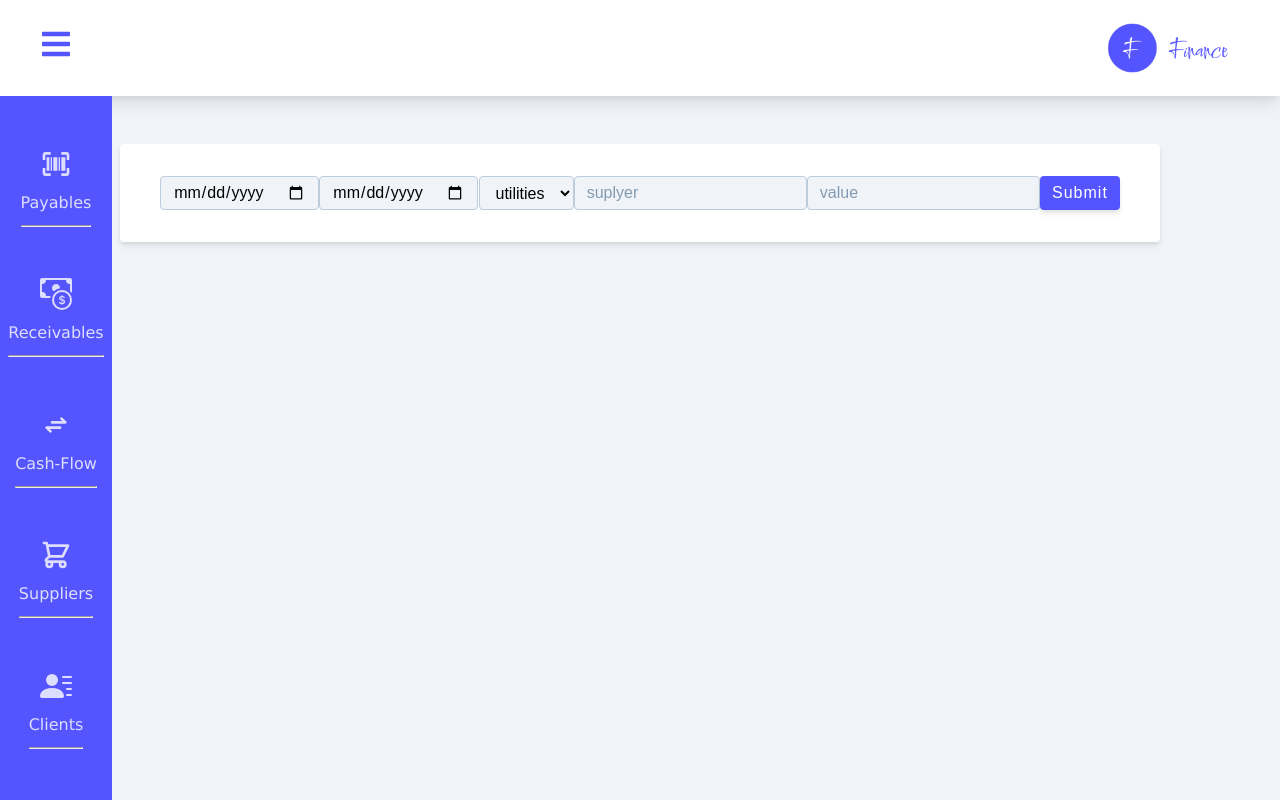
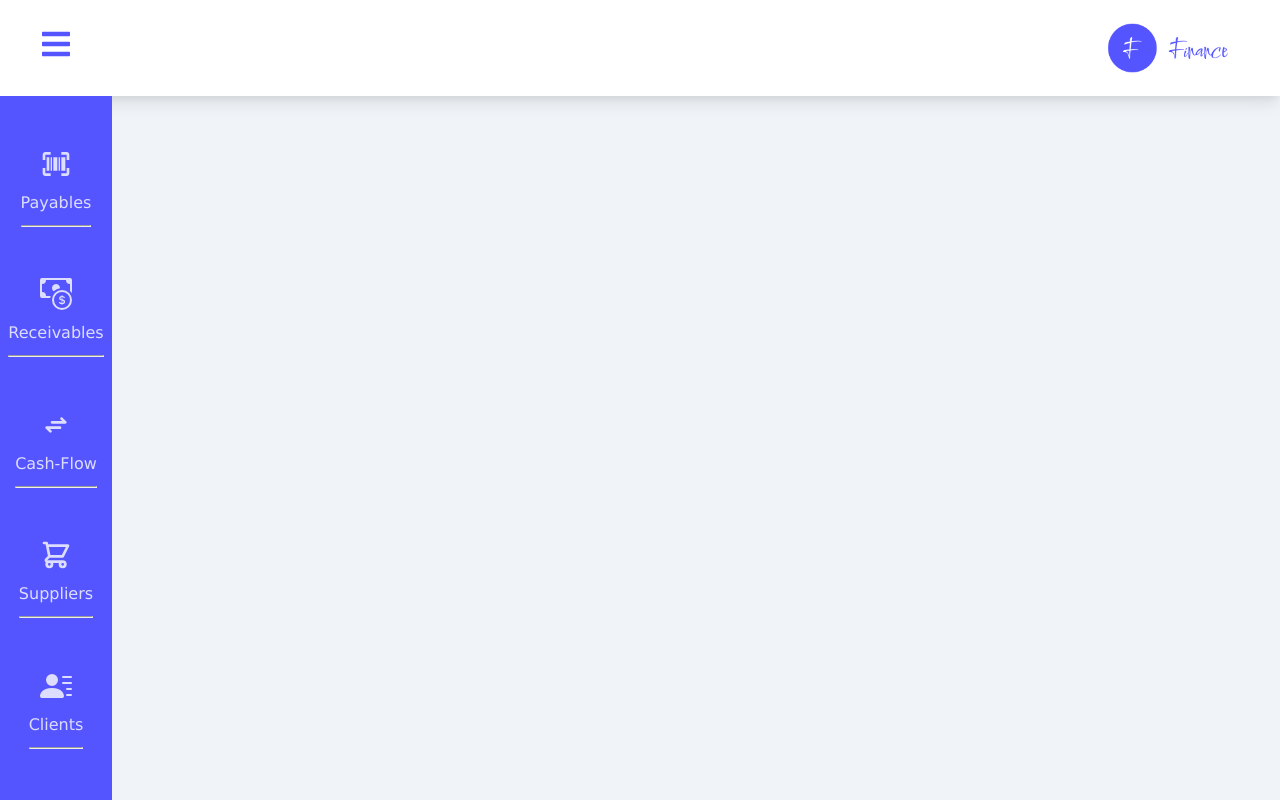
Before and after one commit to sabrinamaral/fin, a React (Create React App) app: page /receivables in a window 1280 px wide. Built offline with nearby package versions, Linux system fonts and the light colour scheme.

Commit message:
Receivables pages | boilerplate

```diff
--- a/src/pages/Receivables.js
+++ b/src/pages/Receivables.js
@@ -1,9 +1,9 @@
-import { InputAccount, ListAccounts } from "../components";
+import { ListAccounts } from "../components";
 
 const Receivables = () => {
   return (
     <div>
-      <InputAccount />
+      {/* <InputAccount /> */}
       <ListAccounts />
     </div>
   );
```
